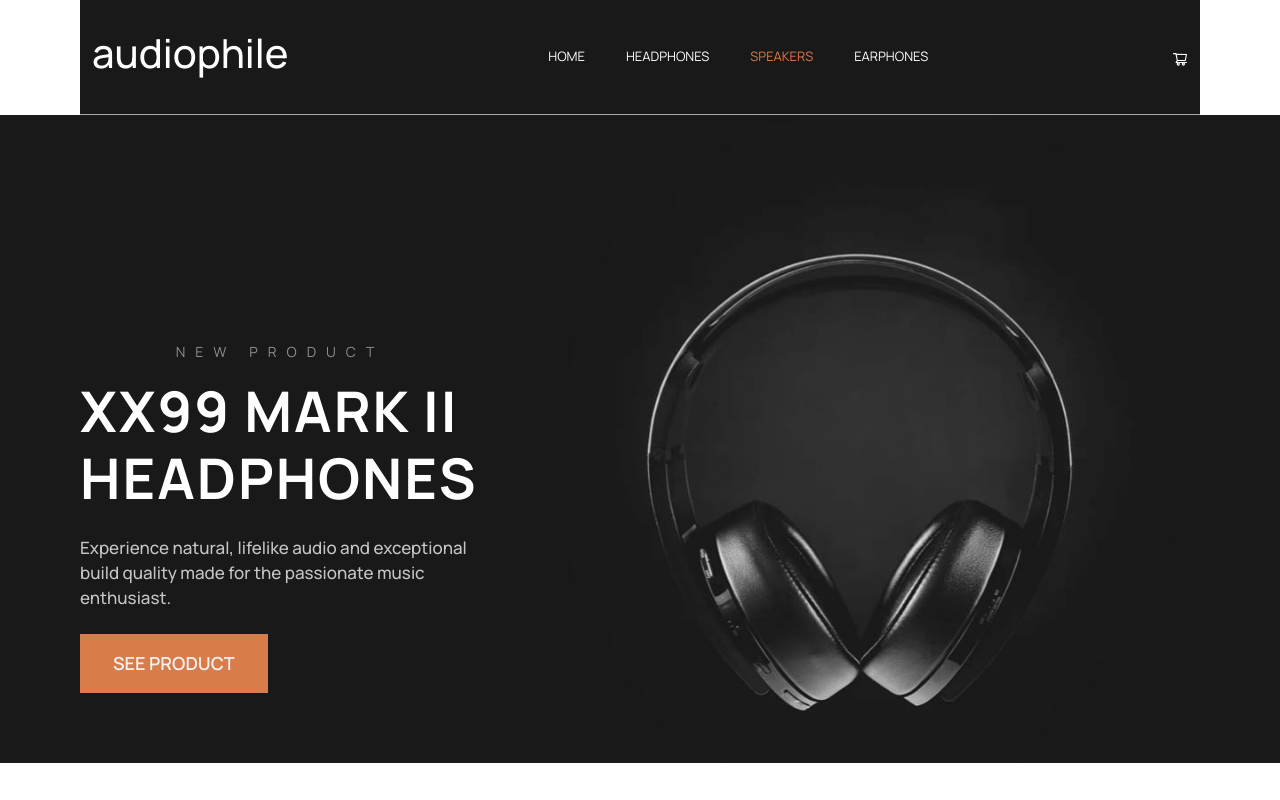
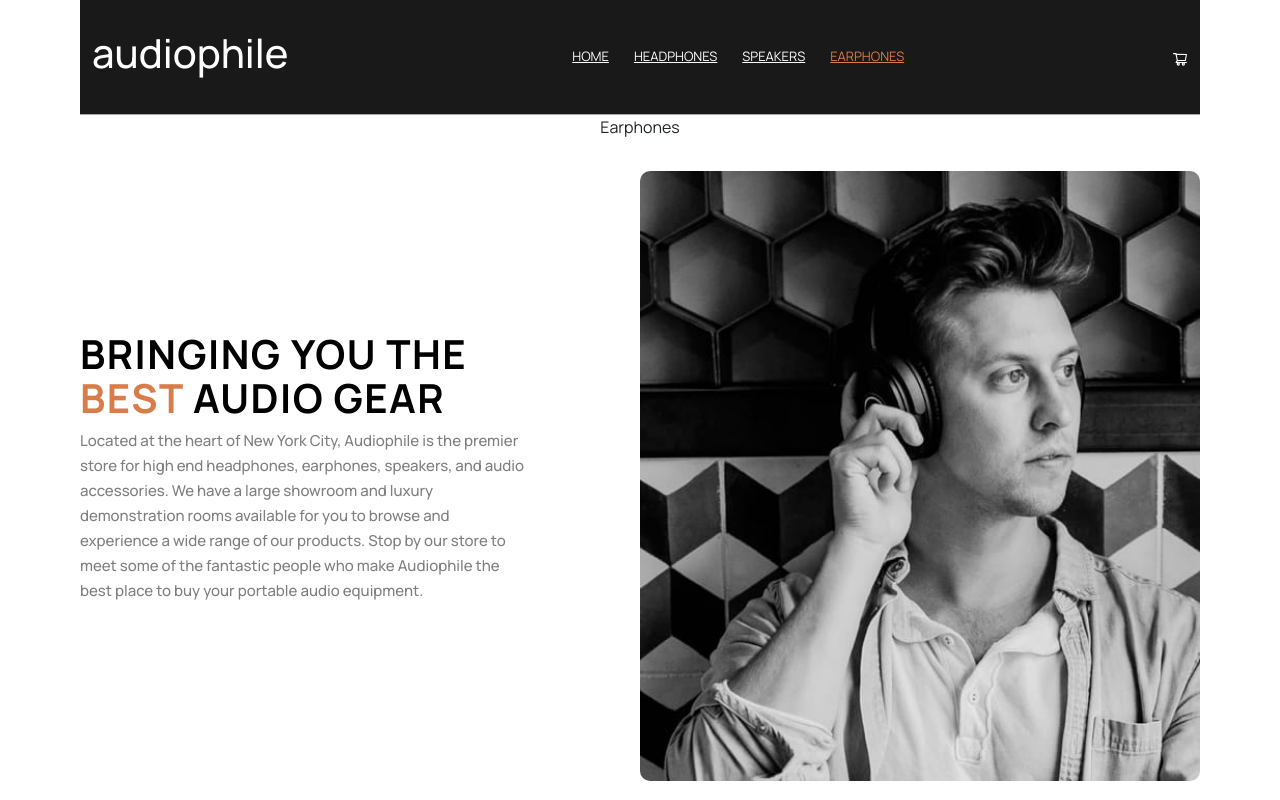
Before and after one commit to Tewogbade/audiophile, a React (Create React App) app: page /earphones in a window 1280 px wide. Shown: the top 800 px of the page. Built offline with nearby package versions, Linux system fonts and the light colour scheme.

Commit message:
router dom update

```diff
--- a/package.json
+++ b/package.json
@@ -9,6 +9,7 @@
     "react": "^18.2.0",
     "react-dom": "^18.2.0",
     "react-icons": "^4.6.0",
+    "react-router-dom": "^6.4.3",
     "react-scripts": "5.0.1",
     "web-vitals": "^2.1.4"
   },
--- a/src/App.js
+++ b/src/App.js
@@ -1,14 +1,24 @@
 import "./App.css";
-import Navbar from "./components/homepage/navbar/Navbar";
 import Home from "./components/homepage/home/Home";
-import Footer from "./components/homepage/footer/Footer";
+import Headphones from "./components/headphones/Headphones";
+import Speakers from "./components/speakers/Speakers";
+import Earphones from "./components/earphones/Earphones";
+import { BrowserRouter, Routes, Route } from "react-router-dom";
+import Layout from "./Layout";
 
 function App() {
   return (
     <div className="App">
-      <Navbar />
-      <Home />
-      <Footer />
+      <BrowserRouter>
+        <Routes>
+          <Route path="/" exact element={<Layout />}>
+            <Route index element={<Home />} />
+            <Route path="headphones" element={<Headphones />} />
+            <Route path="speakers" element={<Speakers />} />
+            <Route path="earphones" element={<Earphones />} />
+          </Route>
+        </Routes>
+      </BrowserRouter>
     </div>
   );
 }
--- /dev/null
+++ b/src/Layout.js
@@ -0,0 +1,16 @@
+import React from "react";
+import Navbar from "./components/homepage/navbar/Navbar";
+import { Outlet } from "react-router-dom";
+import Footer from "./components/homepage/footer/Footer";
+
+const Layout = () => {
+  return (
+    <div>
+      <Navbar />
+      <Outlet />
+      <Footer />
+    </div>
+  );
+};
+
+export default Layout;
--- /dev/null
+++ b/src/components/earphones/Earphones.js
@@ -0,0 +1,7 @@
+import React from "react";
+
+const Earphones = () => {
+  return <div>Earphones</div>;
+};
+
+export default Earphones;
--- /dev/null
+++ b/src/components/headphones/Headphones.js
@@ -0,0 +1,7 @@
+import React from "react";
+
+const Headphones = () => {
+  return <div>Headphones</div>;
+};
+
+export default Headphones;
--- a/src/components/homepage/home/Home.css
+++ b/src/components/homepage/home/Home.css
@@ -85,6 +85,9 @@ body {
   padding: 7rem 0 2rem;
   margin: 7rem 1.5rem;
   border-radius: 15px;
+}
+.greybox a:hover {
+  color: #d87d4a;
 }
 .ximages {
   width: 200px;
--- a/src/components/homepage/navbar/Navbar.css
+++ b/src/components/homepage/navbar/Navbar.css
@@ -1,9 +1,11 @@
 @import url("https://fonts.googleapis.com/css2?family=Manrope:wght@700&display=swap");
-#allnav {
+
+nav {
   background-color: #191919;
   border-bottom: 1px solid #aaaaaa;
   margin: 0 1rem;
 }
+
 .navbar .navbar-nav {
   margin: auto;
   column-gap: 25px;
--- a/src/components/homepage/navbar/Navbar.js
+++ b/src/components/homepage/navbar/Navbar.js
@@ -1,9 +1,14 @@
 import React from "react";
 import "../navbar/Navbar.css";
 import { AiOutlineShoppingCart } from "react-icons/ai";
+import { Link, useLocation } from "react-router-dom";
 // import navimage from "../../../images/home/desktop/audiophilelogo.svg";
 
 const Navbar = () => {
+  const location = useLocation();
+  const { pathname: exactLocation } = location;
+  const checkLocation = exactLocation.split("/");
+  console.log(checkLocation);
   return (
     <>
       <nav className="navbar navbar-expand-lg navbar-dark  py-4" id="allnav">
@@ -25,18 +30,31 @@ const Navbar = () => {
           </button>
           <div className="collapse navbar-collapse" id="navbarNavAltMarkup">
             <div className="navbar-nav ">
-              <a className="nav-link " aria-current="page" href="#">
+              <Link
+                className={checkLocation[1] === "" ? "active" : ""}
+                aria-current="page"
+                to="/"
+              >
                 HOME
-              </a>
-              <a className="nav-link" href="#">
+              </Link>
+              <Link
+                className={checkLocation[1] === "headphones" ? "active" : ""}
+                to="/headphones"
+              >
                 HEADPHONES
-              </a>
-              <a className="nav-link active" href="#">
+              </Link>
+              <Link
+                className={checkLocation[1] === "speakers" ? "active" : ""}
+                to="/speakers"
+              >
                 SPEAKERS
-              </a>
-              <a className="nav-link" href="#">
+              </Link>
+              <Link
+                className={checkLocation[1] === "earphones" ? "active" : ""}
+                to="/earphones"
+              >
                 EARPHONES
-              </a>
+              </Link>
             </div>
             <a href="#" className="carticon text-white">
               <AiOutlineShoppingCart />
--- /dev/null
+++ b/src/components/speakers/Speakers.js
@@ -0,0 +1,7 @@
+import React from "react";
+
+const Speakers = () => {
+  return <div>Speakers</div>;
+};
+
+export default Speakers;
```
Also changed, not shown: src/components/earphones/Earphones.css (added), src/components/headphones/Headphones.css (added), src/components/speakers/Speakers.css (added), 1 other file (tests, documents, lock files or other folders).
